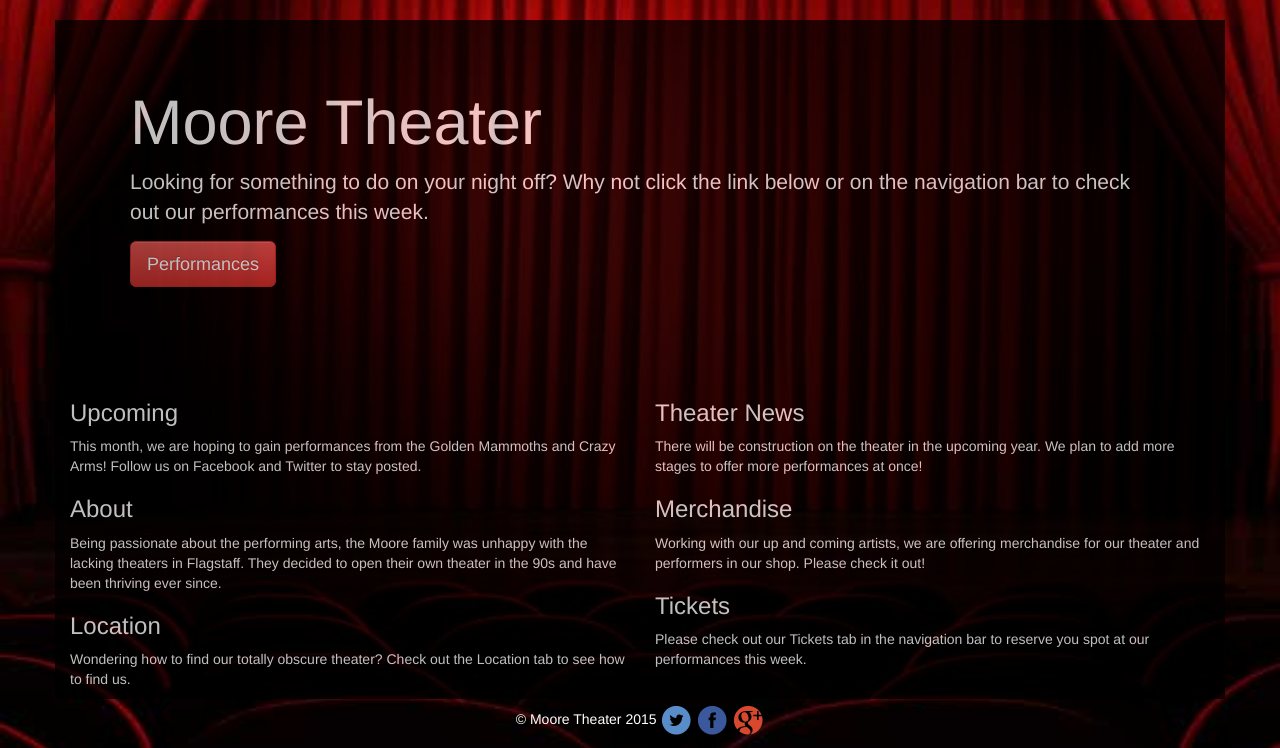
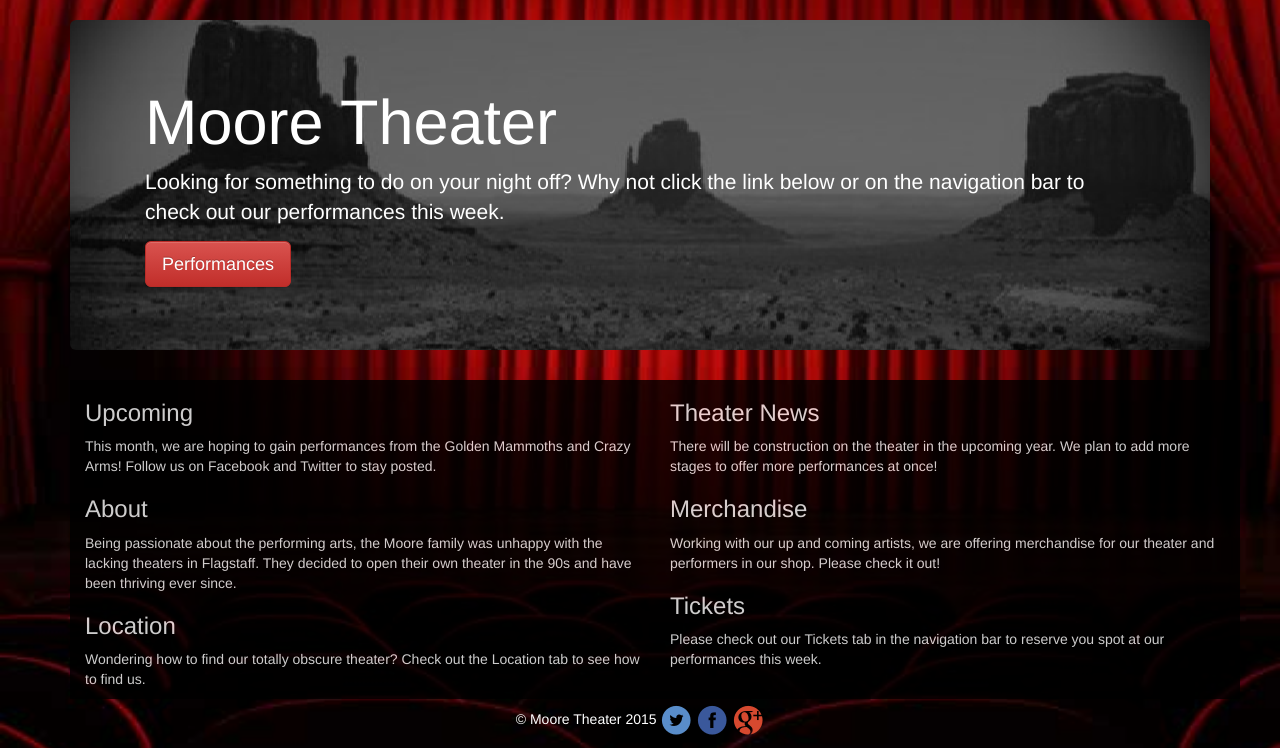
Before and after one commit to sk367/cs399_Theater, a Django app: page / in a window 1280 px wide. Shown: the part 52-800 px from the top of the page. Run offline with Django 3.2, Linux system fonts and the light colour scheme; parts of the project's set-up code (start-up, migrations or seed data) failed here and were passed over; some libraries are stand-ins or nearby versions.

Commit message:
added cover photo

```diff
--- a/cs399_Theater/main/static/css/custom.css
+++ b/cs399_Theater/main/static/css/custom.css
@@ -19,4 +19,16 @@ body {
 #middlecontent {
     font: normal 12px "Trebuchet MS", Arial, Helvetica, sans-serif;
     padding: 10px;
+    background:black;
 }
+
+.jumbotron {
+   background:black;
+   background-image:url('../main.jpg');
+   background-position:center;
+   background-repeat:no-repeat
+}
+
+.title {
+  text-align: center;
+}
--- a/cs399_Theater/main/templates/index.html
+++ b/cs399_Theater/main/templates/index.html
@@ -5,14 +5,14 @@ Other text goes here, just checking
 {% block body %}
   <body>
 
-    <div class="container" style="background:black; opacity:.75">
+    <div class="container">
 
-      <div class="jumbotron" style="background:black">
-        <h1>Moore Theater</h1>
+      <div class="jumbotron">
+        <div class="row" style="padding-left:30px;padding-right:30px"><h1>Moore Theater</h1>
         <p class="lead">Looking for something to do on your night off? Why not click the link below or on the navigation bar to check out our performances this week.</p>
-        <p><a class="btn btn-lg btn-danger" href="\performances" role="button">Performances</a></p>
+        <p><a class="btn btn-lg btn-danger" href="\performances" role="button">Performances</a></p></div>
       </div>
-
+      <div class="container" style="background:black; opacity:.8">
       <div class="row marketing">
         <div class="col-lg-6">
           <h3 style="color: white;">Upcoming</h3>
@@ -36,6 +36,7 @@ Other text goes here, just checking
           <p style="color: white;">Please check out our Tickets tab in the navigation bar to reserve you spot at our performances this week.</p>
         </div>
       </div>
+      </div>
 
 
 
```
Also changed, not shown: cs399_Theater/main/static/main.jpg (added).
